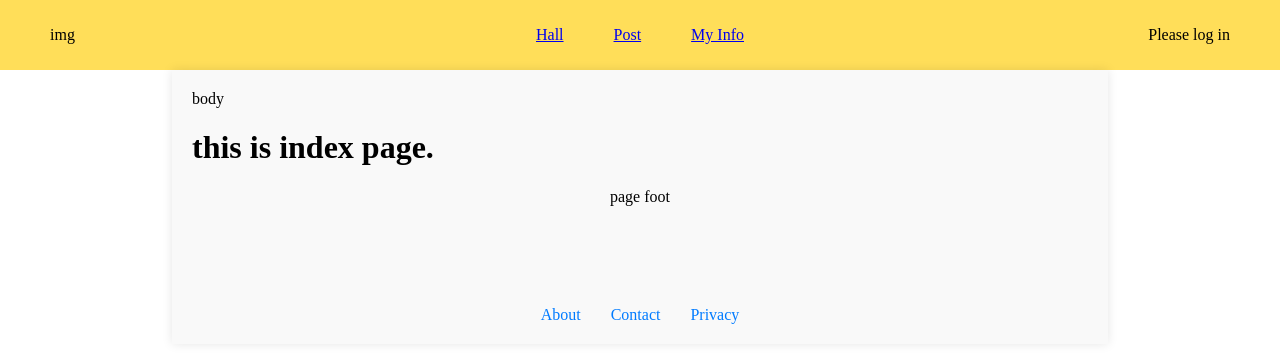
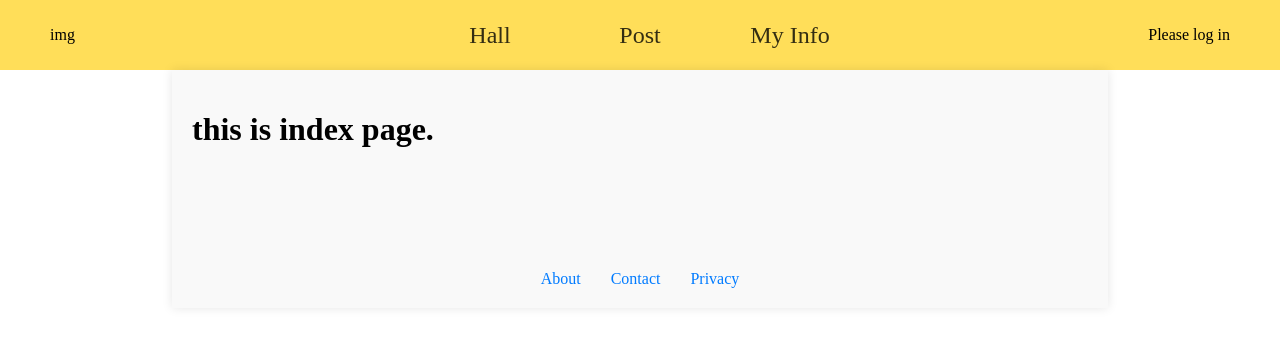
Before and after one commit to HaopuWang19/YumBook, a Django app: page /yum/ in a window 1280 px wide. Shown: the top 363 px of the page. Run offline with Django 5.2, Linux system fonts and the light colour scheme.

Commit message:
base style commit 2

```diff
--- a/static/css/base.css
+++ b/static/css/base.css
@@ -40,6 +40,13 @@
     flex-grow: 1;
 }
 
+.nav-bar-items li a {
+    text-decoration: none;
+    font-size: x-large;
+    color: rgba(0, 0, 0, 0.8);
+    font-family: "Segoe UI Black";
+}
+
 .user{
     width: 15%;
     text-align: right;
--- a/templates/yum/base.html
+++ b/templates/yum/base.html
@@ -21,9 +21,9 @@
                     img
                 </div>
                 <ul class="nav-bar-items">
-                    <li><a href="{% url 'yum:index' %}">Hall</a></li>
-                    <li><a href="{% url 'yum:add_food' %}">Post</a></li>
-                    <li><a href="{% url 'yum:profile' %}">My Info</a></li>
+                    <li style="width:100px;"><a href="{% url 'yum:index' %}">Hall</a></li>
+                    <li style="width:100px;"><a href="{% url 'yum:add_food' %}">Post</a></li>
+                    <li style="width:100px;"><a href="{% url 'yum:profile' %}">My Info</a></li>
                 </ul>
                 <div class="user">
                     Please log in
@@ -32,11 +32,9 @@
             </div>
 
             <div class="content-body">
-                body
                 {% block body_block %}
                 {% endblock %}
                 <div id="page-foot-base">
-                    page foot
                     <div style="height:100px;"></div>
                     <ul class="footer-links" style="">
                         <li><a href="{% url 'yum:about' %}">About</a></li>
```
